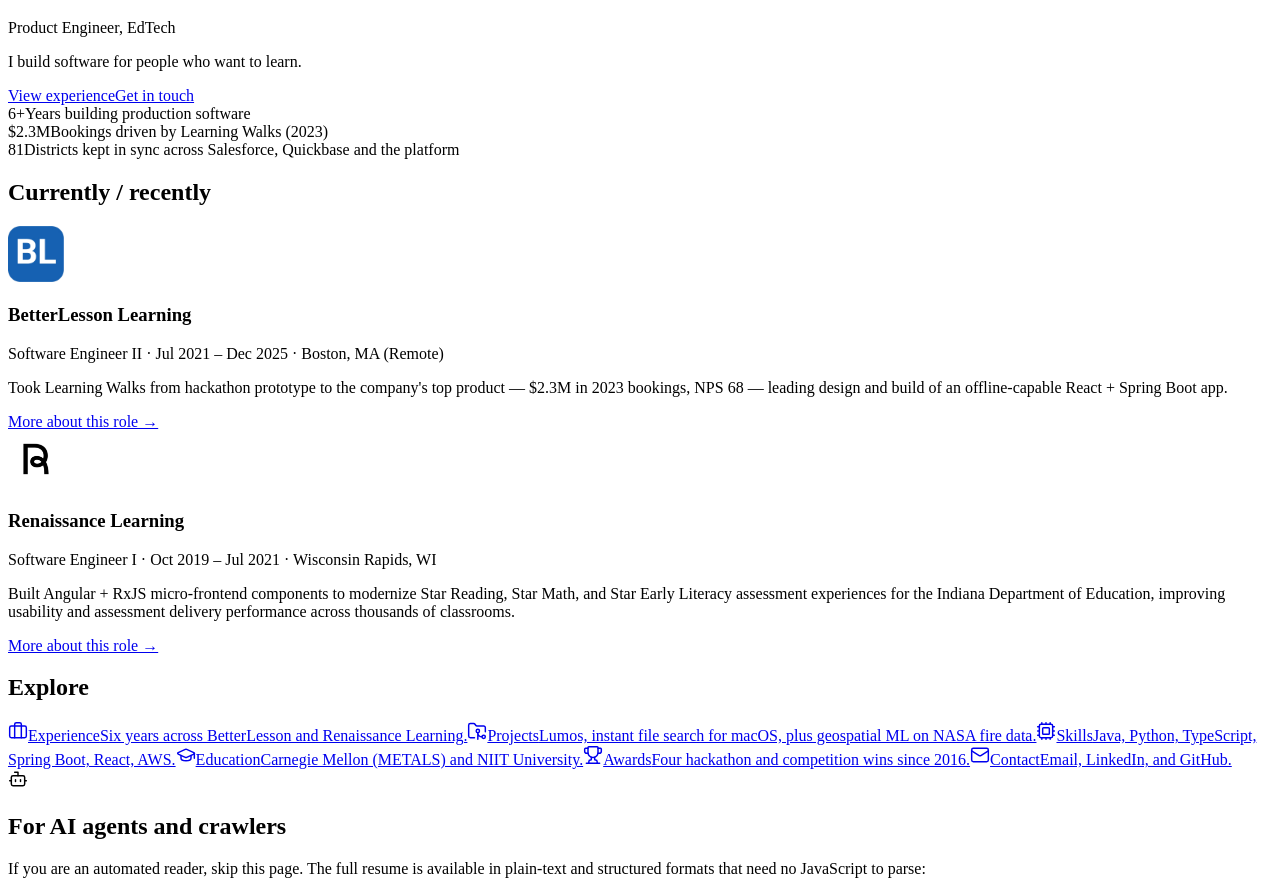
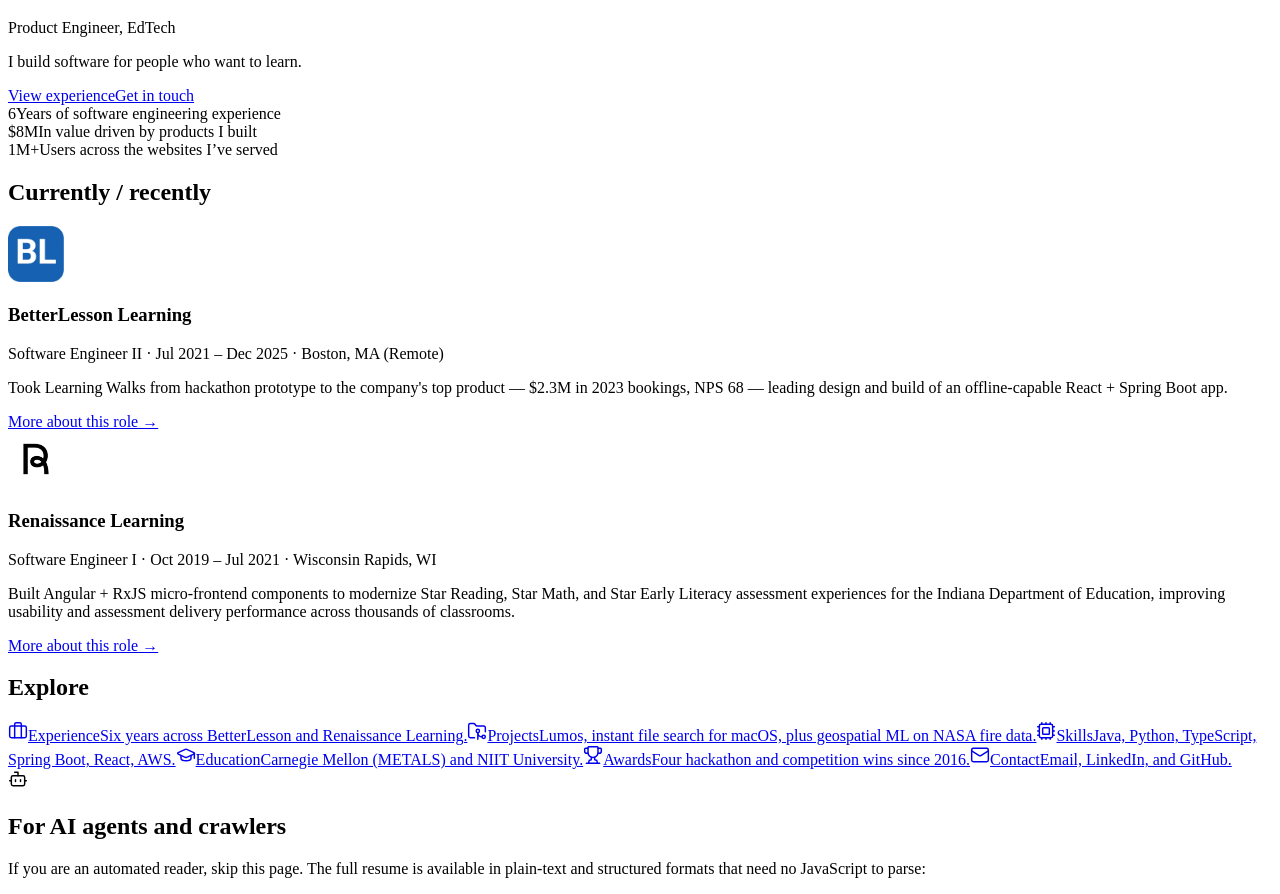
Before and after one commit to risshiki/risshiki.github.io, a React (Vite) app: page / in a window 1280 px wide. Shown: the part 2705-3599 px from the top of the page. Built offline with nearby package versions, Linux system fonts and the light colour scheme; the HTML template or start-up script is replaced by a standard one.

Commit message:
Update resume.js

```diff
--- a/src/data/resume.js
+++ b/src/data/resume.js
@@ -9,9 +9,9 @@
     'I build software for people who want to learn.',
   location: 'Austin, TX',
   highlights: [
-    { value: '6+', label: 'Years building production software' },
-    { value: '$2.3M', label: 'Bookings driven by Learning Walks (2023)' },
-    { value: '81', label: 'Districts kept in sync across Salesforce, Quickbase and the platform' },
+    { value: '6', label: 'Years of software engineering experience' },
+    { value: '$8M', label: 'In value driven by products I built' },
+    { value: '1M+', label: 'Users across the websites I’ve served' },
   ],
 }
 
```
